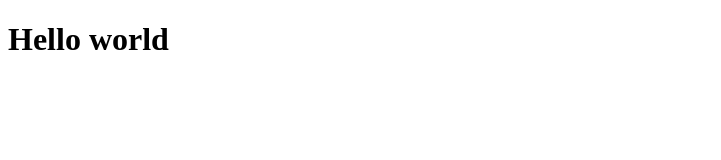
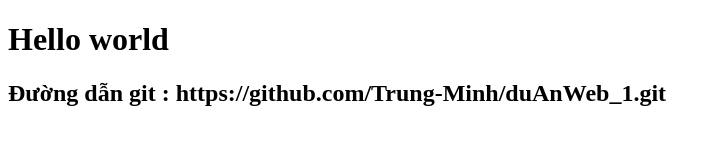
Before and after one commit to Trung-Minh/duAnWeb_1, a plain HTML site: page index.html in a window 1280 px wide. Shown: the whole page, without its empty margins (0-721 px from the left). Drawn offline with Linux system fonts and the light colour scheme.

Commit message:
tải index up thêm đường dẫn

```diff
--- a/index.html
+++ b/index.html
@@ -3,9 +3,10 @@
   <head>
     <meta charset="UTF-8" />
     <meta name="viewport" content="width=device-width, initial-scale=1.0" />
-    <title>Document</title>
+    <title>Trang chủ</title>
   </head>
   <body>
     <h1>Hello world</h1>
+    <h2>Đường dẫn git : https://github.com/Trung-Minh/duAnWeb_1.git</h2>
   </body>
 </html>
```
